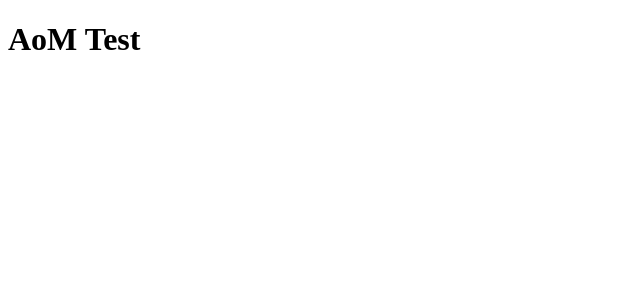
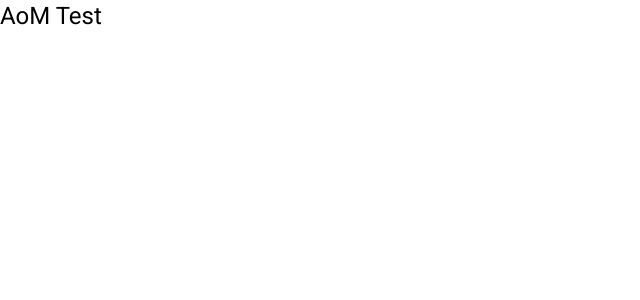
Before and after one commit to SaketramDurbha/mturk-web, an Angular app: page / in a window 1280 px wide. Shown: the top 300 px of the page, without its empty margins (0-640 px from the left). Built offline with nearby package versions, Linux system fonts and the light colour scheme.

Commit message:
add angular material

```diff
--- a/angular.json
+++ b/angular.json
@@ -28,6 +28,7 @@
               "src/assets"
             ],
             "styles": [
+              "./node_modules/@angular/material/prebuilt-themes/indigo-pink.css",
               "src/styles.scss"
             ],
             "scripts": []
@@ -92,6 +93,7 @@
               "src/assets"
             ],
             "styles": [
+              "./node_modules/@angular/material/prebuilt-themes/indigo-pink.css",
               "src/styles.scss"
             ],
             "scripts": []
--- a/package.json
+++ b/package.json
@@ -12,10 +12,12 @@
   "private": true,
   "dependencies": {
     "@angular/animations": "~10.0.11",
+    "@angular/cdk": "^10.1.3",
     "@angular/common": "~10.0.11",
     "@angular/compiler": "~10.0.11",
     "@angular/core": "~10.0.11",
     "@angular/forms": "~10.0.11",
+    "@angular/material": "^10.1.3",
     "@angular/platform-browser": "~10.0.11",
     "@angular/platform-browser-dynamic": "~10.0.11",
     "@angular/router": "~10.0.11",
--- a/src/app/app.module.ts
+++ b/src/app/app.module.ts
@@ -4,6 +4,7 @@
 import { AppRoutingModule } from './app-routing.module';
 import { AppComponent } from './app.component';
 import { ProfilesComponent } from './profiles/profiles.component';
+import { BrowserAnimationsModule } from '@angular/platform-browser/animations';
 
 @NgModule({
   declarations: [
@@ -12,7 +13,8 @@
   ],
   imports: [
     BrowserModule,
-    AppRoutingModule
+    AppRoutingModule,
+    BrowserAnimationsModule
   ],
   providers: [],
   bootstrap: [AppComponent]
--- a/src/index.html
+++ b/src/index.html
@@ -5,8 +5,10 @@
   <title>AoM Test</title>
   <base href="/">
   <meta name="viewport" content="width=device-width, initial-scale=1">
+  <link href="https://fonts.googleapis.com/css?family=Roboto:300,400,500&display=swap" rel="stylesheet">
+  <link href="https://fonts.googleapis.com/icon?family=Material+Icons" rel="stylesheet">
 </head>
-<body>
+<body class="mat-typography">
   <app-root></app-root>
 </body>
 </html>
--- a/src/styles.scss
+++ b/src/styles.scss
@@ -1 +1,4 @@
 /* You can add global styles to this file, and also import other style files */
+
+html, body { height: 100%; }
+body { margin: 0; font-family: Roboto, "Helvetica Neue", sans-serif; }
```
Also changed, not shown: 1 other file (tests, documents, lock files or other folders).
